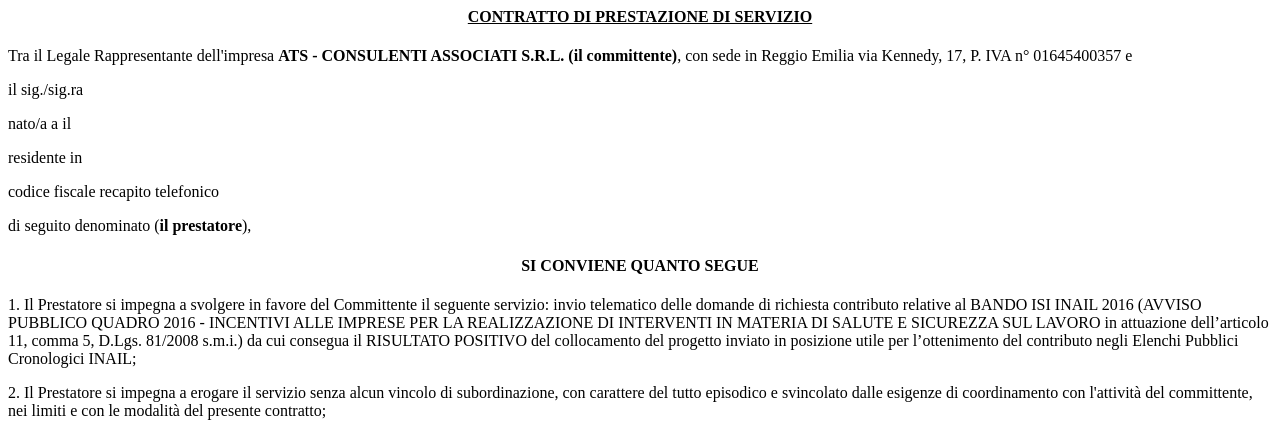
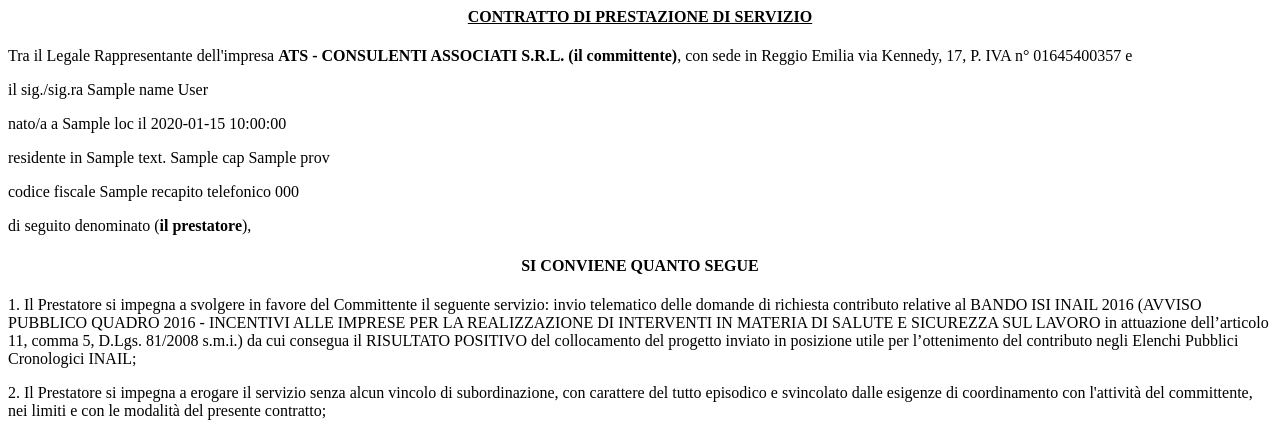
Before and after one commit to dreamorosi/clickday, a PHP site: the page made by application/views/pdf_contract.php in a window 1280 px wide. Shown: the top 424 px of the page. Run offline with PHP 8.4, Linux system fonts and the light colour scheme; the template is opened without the code that fills it: most values are stand-ins (such as "Sample title", 1, 10 or a date in 2020); data that the repository does not hold is empty.

Commit message:
:bug: Hopefully fixed pdf recurring error

```diff
--- a/application/controllers/Dashboard.php
+++ b/application/controllers/Dashboard.php
@@ -448,9 +448,9 @@ class Dashboard extends CI_Controller {
 
 	public function printContract()
 	{
-		$data['user'] = get_object_vars($this->user->getUserById($this->data['ID']));
-		$data['user']['loc'] = $this->getPlaceBirth(substr($data['user']['cf'], 11,14));
-		$html=$this->load->view('pdf_contract', $data, true);
+		$user = (array) $this->data['user'];
+		$user['loc'] = $this->getPlaceBirth(substr($user['cf'], 11,14));
+		$html=$this->load->view('pdf_contract', $user, true);
 		$pdfFilePath = "ContrattoClickday.pdf";
 		$this->load->library('m_pdf');
 		$pdf = $this->m_pdf->load();
--- a/application/views/pdf_contract.php
+++ b/application/views/pdf_contract.php
@@ -7,10 +7,10 @@
 <body>
 <h4 style='text-align:center; text-decoration: underline'>CONTRATTO DI PRESTAZIONE DI SERVIZIO</h4>
 <p>Tra il Legale Rappresentante dell'impresa <b>ATS - CONSULENTI ASSOCIATI S.R.L. (il committente)</b>, con sede in Reggio Emilia via Kennedy, 17, P. IVA n° 01645400357 e</p>
-<p>il sig./sig.ra <? echo $user['name'] .' '. $user['surname']; ?></p>
-<p>nato/a a <? echo $user['loc']; ?> il <? echo $user['dateBirth'] ?></p>
-<p>residente in <? echo $user['address'].' '.$user['cap'].' '.$user['prov'] ?></p>
-<p>codice fiscale <? echo $user['cf']; ?> recapito telefonico <? echo $user['phone'] ?></p>
+<p>il sig./sig.ra <? echo $name .' '. $surname; ?></p>
+<p>nato/a a <? echo $loc; ?> il <? echo $dateBirth ?></p>
+<p>residente in <? echo $address.' '.$cap.' '.$prov ?></p>
+<p>codice fiscale <? echo $cf; ?> recapito telefonico <? echo $phone ?></p>
 <p>di seguito denominato (<b>il prestatore</b>),</p>
 <h4 style='text-align:center'>SI CONVIENE QUANTO SEGUE</h4>
 <p>1. Il Prestatore si impegna a svolgere in favore del Committente il seguente servizio: invio telematico delle domande di richiesta contributo relative al BANDO ISI INAIL 2016 (AVVISO PUBBLICO QUADRO 2016 - INCENTIVI ALLE IMPRESE PER LA REALIZZAZIONE DI INTERVENTI IN MATERIA DI SALUTE E SICUREZZA SUL LAVORO in attuazione dell’articolo 11, comma 5, D.Lgs. 81/2008 s.m.i.) da cui consegua il RISULTATO POSITIVO del collocamento del progetto inviato in posizione utile per l’ottenimento del contributo negli Elenchi Pubblici Cronologici INAIL; </p>
```
